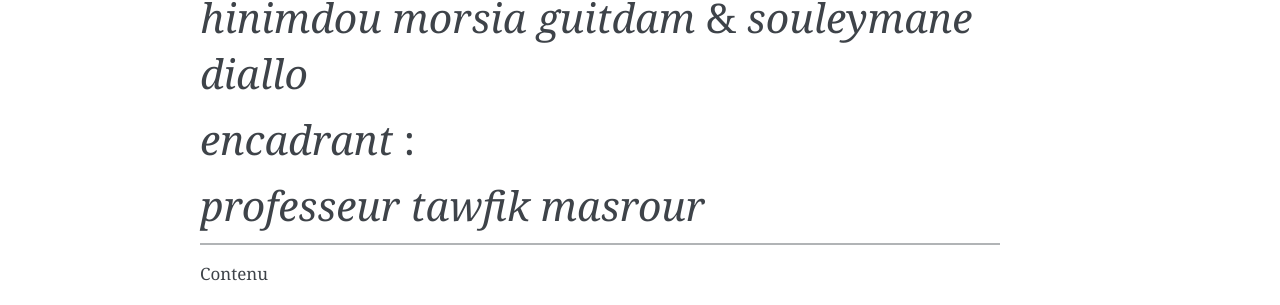
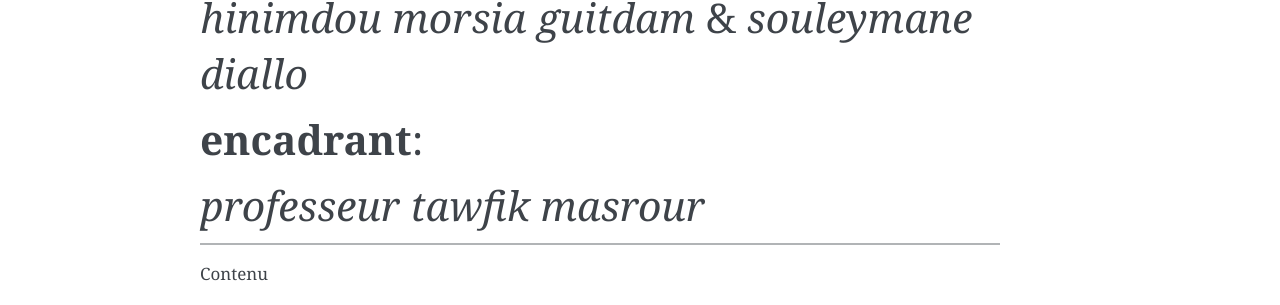
Before and after one commit to SouleymaneDiallo04/Syst-me-de-Surveillance-de-la-posture, a Sphinx documentation site: the page built from docs/source/index.rst, in a window 1280 px wide. Shown: the part 742-1047 px from the top of the page. Built offline with Sphinx 7.4.7, drawn with Linux system fonts in a browser that asks for light colours; pages that are not in the unit, such as notebooks, are missing from menus.

Commit message:
Mise à jour des docstrings et du code

```diff
--- a/docs/source/index.rst
+++ b/docs/source/index.rst
@@ -22,7 +22,7 @@ Bienvenue à la documentation du projet
 *hinimdou morsia guitdam* & *souleymane diallo*
 ==============================================
 
-*encadrant* :
+**encadrant**:
 =============
 
 *professeur tawfik masrour*
```
